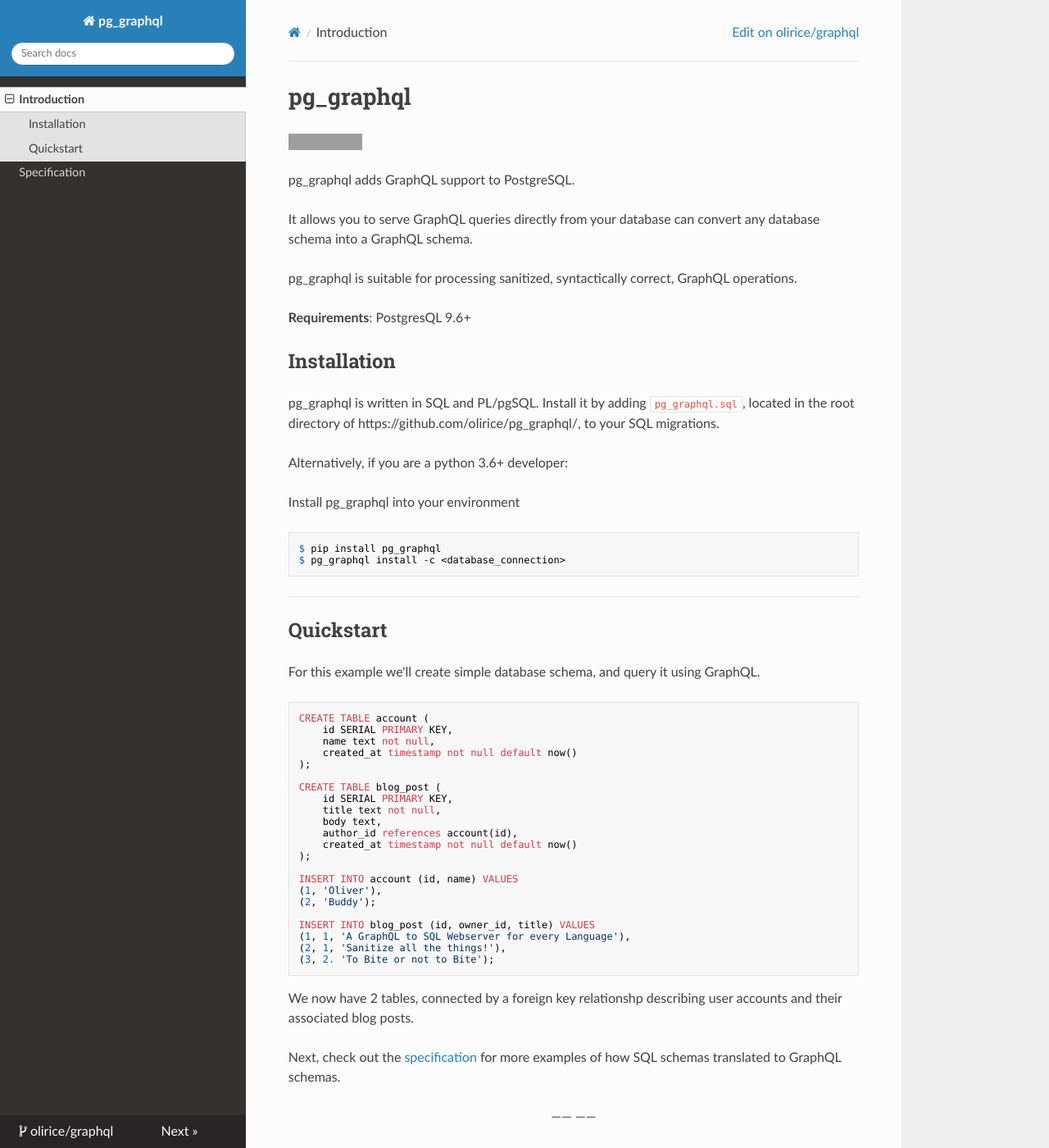
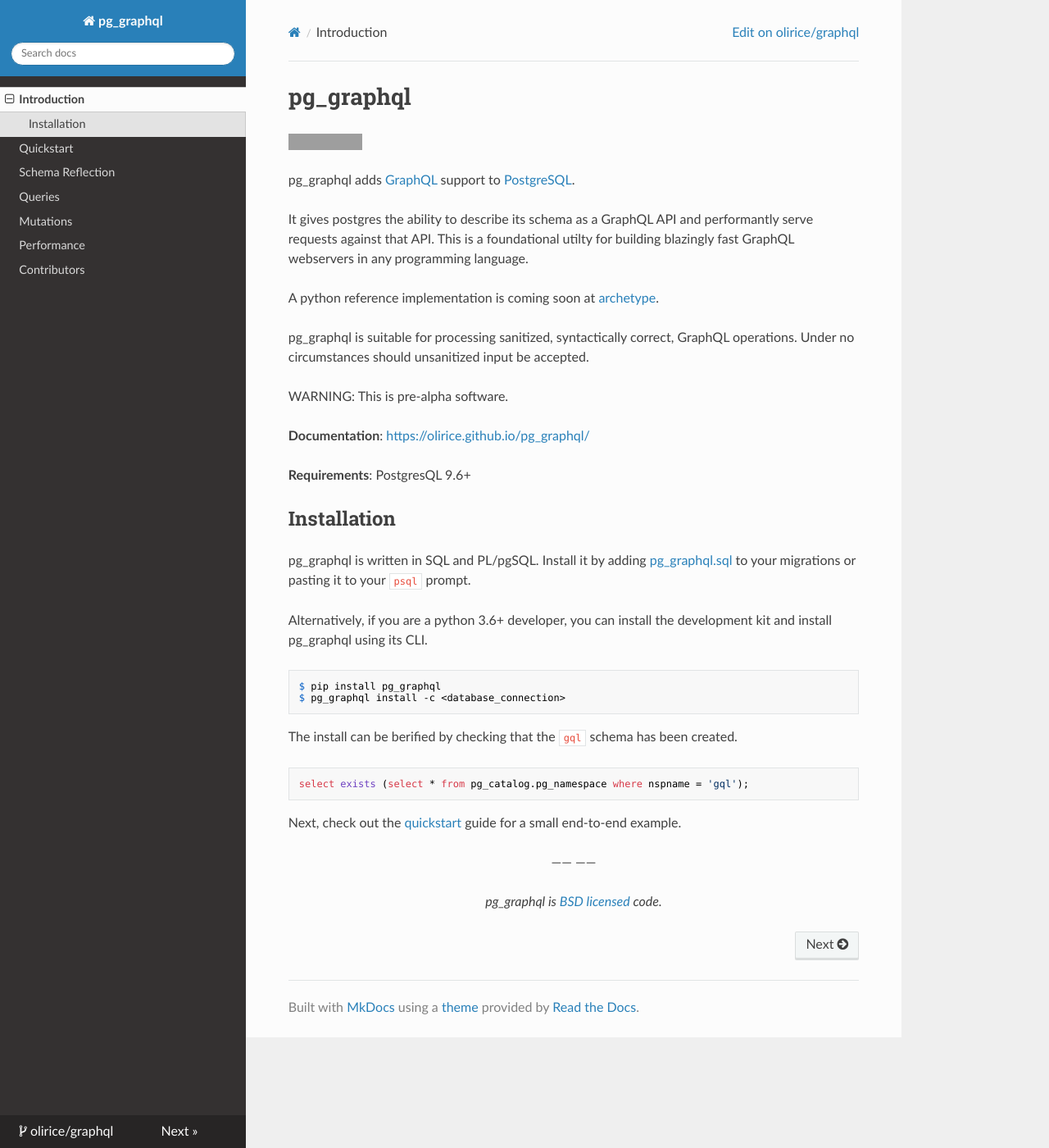
Before and after one commit to olirice/sql_pg_graphql, an MkDocs documentation site: the page built from docs/index.md, in a window 1280 px wide and 1400 px high. Shown: the whole window at 82% size. Built offline with MkDocs 1.6.1, drawn with Linux system fonts in a browser that asks for light colours; nearby versions of some CDN libraries; grey boxes are pictures that could not be loaded.

Commit message:
quickstart docs

````diff
--- a/docs/index.md
+++ b/docs/index.md
@@ -6,65 +6,39 @@
 </a>
 </p>
 
-pg_graphql adds GraphQL support to PostgreSQL.
+pg_graphql adds [GraphQL](https://graphql.org/learn/) support to [PostgreSQL](https://www.postgresql.org/).
 
-It allows you to serve GraphQL queries directly from your database can convert
-any database schema into a GraphQL schema.
+It gives postgres the ability to describe its schema as a GraphQL API and performantly serve
+requests against that API. This is a foundational utilty for building blazingly fast
+GraphQL webservers in any programming language.
 
-pg_graphql is suitable for processing sanitized, syntactically correct, GraphQL operations.
+A python reference implementation is coming soon at [archetype](https://github/olirice/archetype).
+
+pg_graphql is suitable for processing sanitized, syntactically correct, GraphQL operations. Under no circumstances should unsanitized input be accepted.
+
+WARNING: This is pre-alpha software.
+
+**Documentation**: [https://olirice.github.io/pg_graphql/](https://olirice.github.io/pg_graphql/)
 
 **Requirements**: PostgresQL 9.6+
 
-
 ## Installation
 
-pg_graphql is written in SQL and PL/pgSQL. Install it by adding `pg_graphql.sql`, located in the root directory
-of https://github.com/olirice/pg_graphql/, to your SQL migrations.
+pg_graphql is written in SQL and PL/pgSQL. Install it by adding [pg_graphql.sql](https://github.com/olirice/pg_graphql/blob/master/pg_graphql.sql) to your migrations or pasting it to your `psql` prompt.
 
-Alternatively, if you are a python 3.6+ developer:
+Alternatively, if you are a python 3.6+ developer, you can install the development kit and install pg_graphql using its CLI.
 
-Install pg_graphql into your environment
 ```shell
 $ pip install pg_graphql
 $ pg_graphql install -c <database_connection>
 ```
 
----
-
-## Quickstart
-
-For this example we'll create simple database schema, and query it using GraphQL.
-
+The install can be berified by checking that the `gql` schema has been created.
 ```sql
-CREATE TABLE account (
-    id SERIAL PRIMARY KEY,
-    name text not null,
-    created_at timestamp not null default now()
-);
-
-CREATE TABLE blog_post (
-    id SERIAL PRIMARY KEY,
-    title text not null,
-    body text,
-    author_id references account(id),
-    created_at timestamp not null default now()
-);
-
-INSERT INTO account (id, name) VALUES
-(1, 'Oliver'),
-(2, 'Buddy');
-
-INSERT INTO blog_post (id, owner_id, title) VALUES
-(1, 1, 'A GraphQL to SQL Webserver for every Language'),
-(2, 1, 'Sanitize all the things!'),
-(3, 2. 'To Bite or not to Bite');
+select exists (select * from pg_catalog.pg_namespace where nspname = 'gql');
 ```
 
-We now have 2 tables, connected by a foreign key relationshp describing user accounts and
-their associated blog posts.
-
-Next, check out the [specification](specification.md) for more examples of how SQL schemas
-translated to GraphQL schemas.
+Next, check out the [quickstart](quickstart.md) guide for a small end-to-end example.
 
 <p align="center">&mdash;&mdash;  &mdash;&mdash;</p>
 <p align="center"><i>pg_graphql is <a href="https://github.com/olirice/pg_graphql/blob/master/LICENSE.md">BSD licensed</a> code.</i></p>
--- a/mkdocs.yml
+++ b/mkdocs.yml
@@ -9,7 +9,12 @@
 
 nav:
     - Introduction: 'index.md'
-    - Specification: 'specification.md'
+    - Quickstart: 'quickstart.md'
+    - Schema Reflection: 'schema_reflection.md'
+    - Queries: 'queries.md'
+    - Mutations: 'mutations.md'
+    - Performance: 'performance.md'
+    - Contributors: 'contributors.md'
 
 markdown_extensions:
   - codehilite
````
Also changed, not shown: docs/quickstart.md (added, +106 -0 lines), setup.py (+18 -17 lines), docs/contributors.md (added), docs/mutations.md (added), docs/performance.md (added), docs/queries.md (added), docs/schema_reflection.md (added), docs/specification.md (deleted), 6 other files.
